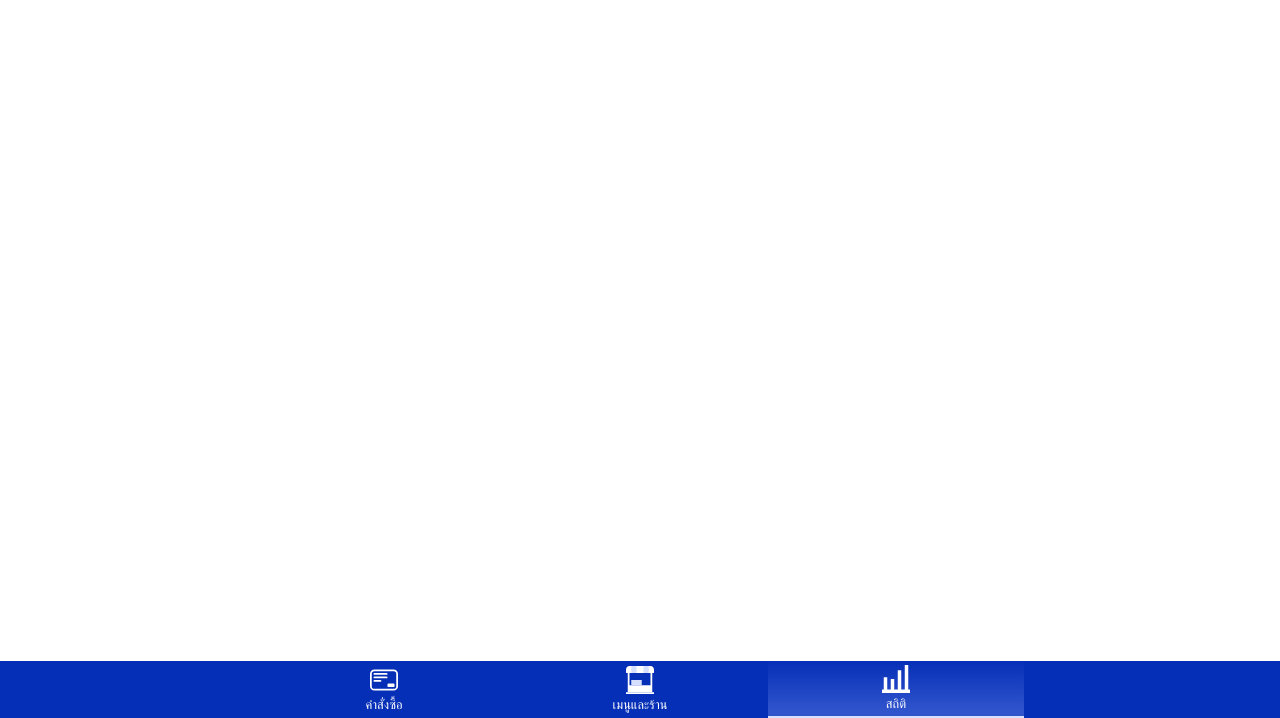
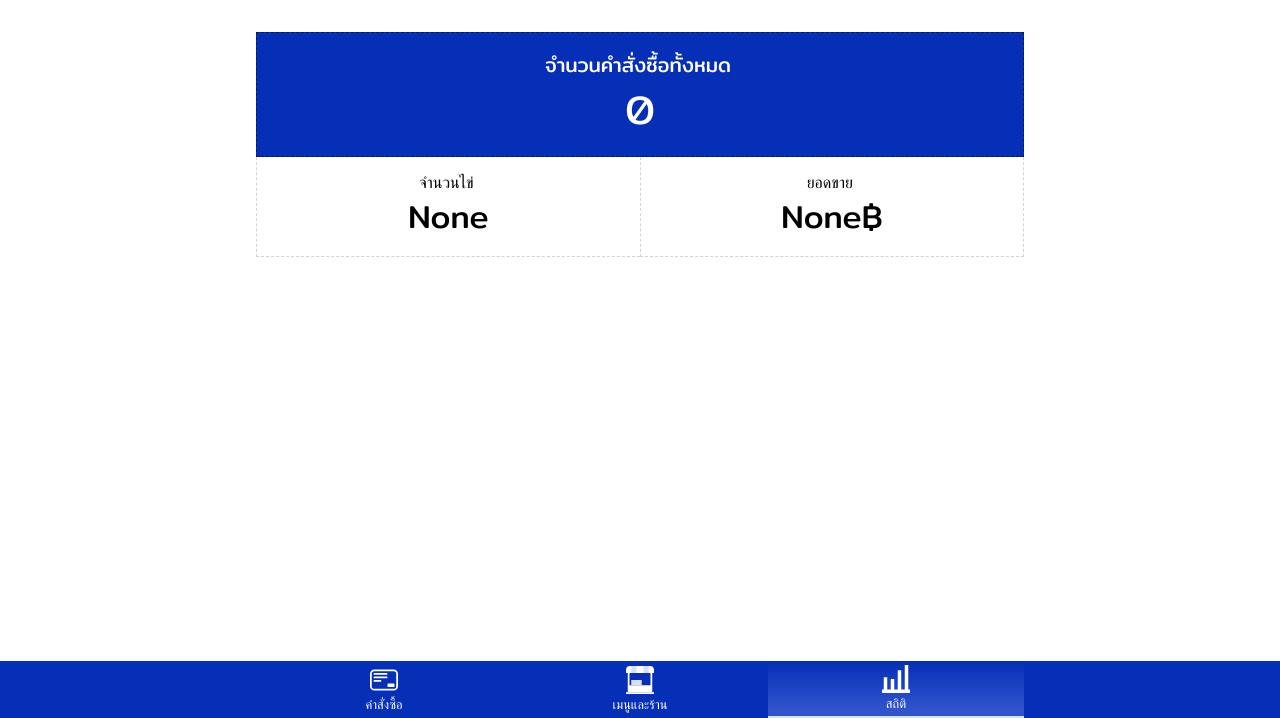
Before and after one commit to NaiNonTH/TheKaijeawProject, a Django app: page /restaurant/statistics in a window 1280 px wide. Shown: the part 82-800 px from the top of the page. Run offline with Django 5.2, Linux system fonts and the light colour scheme; data that the repository does not hold is empty.

Commit message:
เพิ่มรายละเอียดสถิติ จำนวนคำสั่งซื้อ จำนวนไข่ และยอดขายทั้งหมด (ไม่ใช่ต่อวัน)

```diff
--- /dev/null
+++ b/orders/static/restaurant/statistics.css
@@ -0,0 +1,54 @@
+.stats-box {
+    display: grid;
+}
+
+.stats-box > * {
+    border-width: 1px;
+    border-style: dashed;
+
+    padding: 1rem;
+    text-align: center;
+}
+.stats-box > :not(.order-count) {
+    border-color: #0000 var(--body-bg-lighter) var(--body-bg-lighter);
+}
+
+.order-count {
+    background: var(--theme-bg);
+    color: var(--theme-cl);
+    border-color: var(--theme-bg-darker);
+
+    border-radius: 1px solid;
+
+    font-family: "Mitr", sans-serif;
+    font-size: 1.25em;
+}
+
+.value {
+    display: block;
+    line-height: 1.5em;
+    font-size: 2em;
+    font-family: "Mitr", sans-serif;
+}
+
+.invisible {
+    opacity: 0;
+}
+
+.invisible::selection {
+    background: #0000;
+}
+
+@media (min-width: 32rem) {
+    .stats-box {
+        grid-template-columns: repeat(2, 1fr);
+    }
+
+    .stats-box > *:nth-child(2n) {
+        border-right: none;
+    }
+
+    .order-count {
+        grid-column: span 2;
+    }
+}
--- a/orders/templates/restaurant/statistics.html
+++ b/orders/templates/restaurant/statistics.html
@@ -5,10 +5,27 @@
 <head>
     {% include '../metadata.html' %}
     <link rel="stylesheet" href="{% static 'restaurant/main.css' %}">
+    <link rel="stylesheet" href="{% static 'restaurant/statistics.css' %}">
     <title>Statistics Page</title>
 </head>
 <body class="restaurant">
     {% include '../header.html' %}
+    <main>
+        <div class="stats-box">
+            <div class="order-count">
+                <span>จำนวนคำสั่งซื้อทั้งหมด</span><span class="invisible">:</span>
+                <span class="value">{{ order_counts }}</span>
+            </div>
+            <div>
+                <span>จำนวนไข่</span><span class="invisible">:</span>
+                <span class="value">{{ egg_counts }}</span>
+            </div>
+            <div>
+                <span>ยอดขาย</span><span class="invisible">:</span>
+                <span class="value">{{ grossing }}฿</span>
+            </div>
+        </div>
+    </main>
     {% include '../restaurant-nav.html' %}
 </body>
 </html>
--- a/orders/views.py
+++ b/orders/views.py
@@ -2,6 +2,7 @@ from django.shortcuts import render
 from django.http import HttpRequest, HttpResponseRedirect
 
 from django.views.decorators.http import require_GET, require_POST
+from django.db.models.aggregates import Sum
 
 from .models import Filling, Egg, Order, Restaurant, Validator
 from .utils import OrderBuilder
@@ -164,4 +165,16 @@ def toggle_restaurant(request: HttpRequest):
 
 @require_GET
 def statistics_page(request: HttpRequest):
-    return render(request, "restaurant/statistics.html")
+    selected_orders = Order.objects.all()
+
+    order_counts = selected_orders.count()
+    egg_counts = selected_orders.aggregate(Sum("egg_amount__amount"))["egg_amount__amount__sum"]
+    grossing = selected_orders.aggregate(Sum("egg_amount__price"))["egg_amount__price__sum"]
+
+    context = {
+        "order_counts": order_counts,
+        "egg_counts": egg_counts,
+        "grossing": grossing
+    }
+
+    return render(request, "restaurant/statistics.html", context)
```
